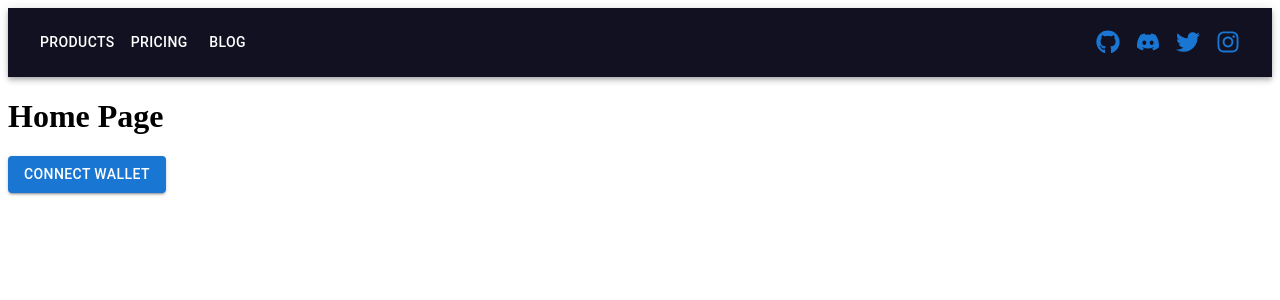
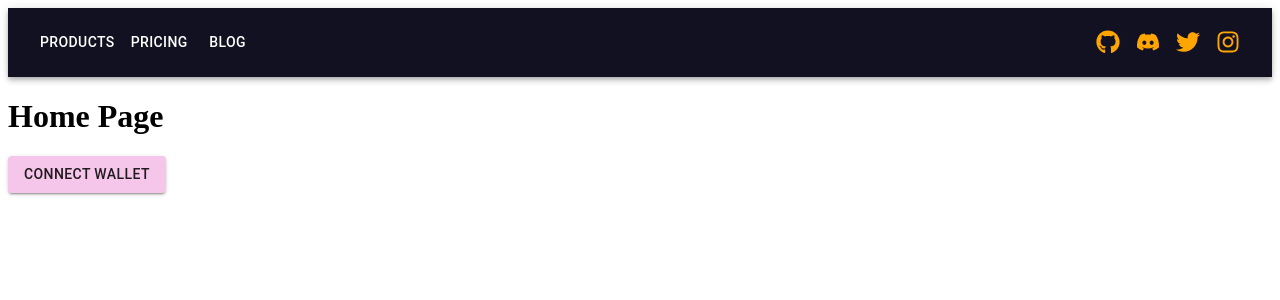
Before and after one commit to Mbaamir/mabudachi-frontEnd, a React (Create React App) app: page / in a window 1280 px wide. Shown: the top 300 px of the page. Built offline with nearby package versions, Linux system fonts and the light colour scheme; what @web3-onboard/injected-wallets, @web3-onboard/walletconnect would draw is missing.

Commit message:
feat(socialMediaBox): add responsiveness
MAB-11

```diff
--- a/src/App.tsx
+++ b/src/App.tsx
@@ -1,12 +1,14 @@
 import Navbar from "./Layouts/Navbar/Navbar";
 import Home from "./Pages/Home/Home";
+import theme from "./Theme/Theme";
+import { ThemeProvider } from "@mui/material/styles";
 
 function App() {
   return (
-    <>
+    <ThemeProvider theme={theme}>
       <Navbar />
       <Home />
-    </>
+    </ThemeProvider>
   );
 }
 
--- a/src/Layouts/Inputs/SocialMedia/socialMedia.tsx
+++ b/src/Layouts/Inputs/SocialMedia/socialMedia.tsx
@@ -1,35 +1,36 @@
 import { FaGithub, FaDiscord, FaTwitter, FaInstagram } from "react-icons/fa";
+import { IconType } from "react-icons";
 
 // Add Social Media Objects as per the interface here. Then include it in the array->socialMediaObjectsArray at the bottom.
 
 export interface socialMediaObject {
   name: string;
   url: string;
-  icon: JSX.Element;
+  icon: IconType;
 }
 
 const Github: socialMediaObject = {
   url: "https://github.com/Mbaamir/mabudachi-frontEnd",
   name: "Github",
-  icon: <FaGithub />,
+  icon: FaGithub,
 };
 
 const Discord: socialMediaObject = {
   url: "https://discord.gg/fJaPE6wEDE",
   name: "Discord",
-  icon: <FaDiscord />,
+  icon: FaDiscord,
 };
 
 const Twitter: socialMediaObject = {
   url: "https://twitter.com/webAurVoltaire",
   name: "Twitter",
-  icon: <FaTwitter />,
+  icon: FaTwitter ,
 };
 
 const Instagram: socialMediaObject = {
   url: "https://instagram.com",
   name: "Instagram",
-  icon: <FaInstagram />,
+  icon: FaInstagram ,
 };
 const socialMediaObjectsArray: socialMediaObject[] = [
   Github,
--- a/src/Layouts/Navbar/Navbar.tsx
+++ b/src/Layouts/Navbar/Navbar.tsx
@@ -8,7 +8,6 @@ import MenuIcon from "@mui/icons-material/Menu";
 import Button from "@mui/material/Button";
 import { styled } from "@mui/material";
 import SocialMediaBox from "./SocialMediaBox/SocialMediaBox";
-import { containerTypeEnum } from "./SocialMediaBox/SocialMediaBox";
 
 const pages = ["Products", "Pricing", "Blog"];
 
@@ -38,7 +37,6 @@ const Navbar = () => {
   return (
     <StyledNavbar position="static" navbarColor="#111122">
       <Toolbar>
-
         <Box sx={{ flexGrow: 1, display: { xs: "flex", md: "none" } }}>
           <IconButton
             size="large"
@@ -62,9 +60,12 @@ const Navbar = () => {
             </Button>
           ))}
         </Box>
-        <Box sx={{ display: { xs: "none", md: "flex" } }}>
-          <SocialMediaBox layout={containerTypeEnum.Box} />
-        </Box>
+
+        <SocialMediaBox
+          layout="Box"
+          iconColor="orange"
+          hideBelow="sm"
+        />
       </Toolbar>
     </StyledNavbar>
   );
--- a/src/Layouts/Navbar/SocialMediaBox/SocialMediaBox.tsx
+++ b/src/Layouts/Navbar/SocialMediaBox/SocialMediaBox.tsx
@@ -2,37 +2,26 @@ import socialMediaObjectsArray from "../../Inputs/SocialMedia/socialMedia";
 import IconButton, { IconButtonProps } from "@mui/material/IconButton";
 import Box from "@mui/material/Box";
 import Grid from "@mui/material/Grid";
-import useMediaQuery from "@mui/material/useMediaQuery";
 import { styled, useTheme } from "@mui/material/styles";
 import {
   FC,
-  useState,
+  createElement,
   ComponentType,
   HTMLAttributes,
   ElementType,
   Fragment,
 } from "react";
 
-const enum targetEnum {
-  blank = "_blank",
-}
+type gridItemWidth = 1 | 2 | 3 | 4 | 5 | 6 | 7 | 8 | 9 | 0 | 11 | 12;
 
-const enum relEnum {
-  noopener = "noopener",
-  noreferrer = "noreferrer",
-}
-
-export const enum containerTypeEnum {
-  Box = "Box",
-  Grid = "Grid",
-}
+type breakpointsType = "xs" | "sm" | "md" | "lg" | "xl";
 
 interface SmIconButtonProps extends IconButtonProps {
   href: string;
-  target: targetEnum.blank;
-  rel: relEnum;
   iconColor?: string;
   iconSize?: string;
+  target: "_blank";
+  rel: "noreferrer";
 }
 
 const SmIconButton = styled(IconButton, {
@@ -44,24 +33,48 @@ const SmIconButton = styled(IconButton, {
   fontSize: iconSize || "24px",
 }));
 
-export interface ISocialMediaBoxProps {
-  layout: containerTypeEnum;
-  xs?: number;
-  sm?: number;
-  md?: number;
-  lg?: number;
-  xl?: number;
+export interface ISocialMediaBase {
   iconColor?: string;
   iconSize?: string;
 }
 
+export interface ISocialMediaBoxBase extends ISocialMediaBase {
+  layout: "Box";
+}
+
+export interface ISocialMediaGridBase extends ISocialMediaBase {
+  layout: "Grid";
+  xsWidth?: gridItemWidth;
+  smWidth?: gridItemWidth;
+  mdWidth?: gridItemWidth;
+  lgWidth?: gridItemWidth;
+  xlWidth?: gridItemWidth;
+}
+
+export interface gridObjectInterface {
+  sx: Object;
+}
+
+type ISocialMediaBoxFixed = ISocialMediaBoxBase | ISocialMediaGridBase;
+
+type ISocialMediaBoxHideBelow = ISocialMediaBoxFixed & {
+  hideBelow?: breakpointsType;
+  hideAbove?: never;
+};
+
+type ISocialMediaBoxHideAbove = ISocialMediaBoxFixed & {
+  hideBelow?: never;
+  hideAbove?: breakpointsType;
+};
+
+type ISocialMediaBoxProps = ISocialMediaBoxHideBelow | ISocialMediaBoxHideAbove;
+
 interface socMedContainerPropsInterface
   extends HTMLAttributes<HTMLOrSVGElement> {
   as: ComponentType;
-  container?: boolean;
 }
 
-const SocMedContainer: FC<socMedContainerPropsInterface> = ({
+const SocMedBoxContainer: FC<socMedContainerPropsInterface> = ({
   as: Tag = Box,
   children,
   ...otherProps
@@ -84,27 +97,67 @@ const SocMedItem: FC<socMedItemPropsInterface> = ({
 };
 
 export default function SocialMediaBox(props: ISocialMediaBoxProps) {
+  // if (!socialMediaObjectsArray) return;
+
   const layout = props.layout;
-  const xs = props.xs;
+  const hideAbove = props.hideAbove;
+  const hideBelow = props.hideBelow;
+
+  let sx = {
+    display: { xs: "flex", sm: "flex", md: "flex", lg: "flex", xl: "flex" },
+  };
+
+  type displayType = keyof typeof sx.display;
+
+  if (hideBelow) {
+    let areAllSetToHide = false;
+    let hideBelowVal: displayType = hideBelow;
+    let display = sx.display;
+    for (let key in display) {
+      if (key === hideBelowVal) {
+        areAllSetToHide = true;
+      }
+      if (areAllSetToHide) break;
+      display[key as keyof typeof display] = "none";
+      console.log(display);
+    }
+  }
+
+  if (hideAbove) {
+    let areAllSkipped = false;
+    let hideAboveVal: displayType = hideAbove;
+    let display = sx.display;
+    for (let key in display) {
+      if (key === hideAboveVal) {
+        areAllSkipped = true;
+      }
+      if (areAllSkipped) {
+        display[key as keyof typeof display] = "none";
+      }
+      console.log(display);
+    }
+  }
 
   const socMedItemProps =
     layout === "Grid"
       ? {
           as: Grid,
           item: true,
-          xs: props.xs,
+          xs: props.xsWidth,
+          sm: props.smWidth,
+          md: props.mdWidth,
+          lg: props.lgWidth,
+          xl: props.xlWidth,
         }
       : {
           as: Fragment,
         };
 
-  const SocMedContainerProps =
+  const SocMedBoxContainerProps =
     layout === "Grid"
-      ? {
-          as: Grid,
-          container: true,
-        }
+      ? { sx, as: Grid }
       : {
+          sx,
           as: Box,
         };
 
@@ -120,22 +173,22 @@ export default function SocialMediaBox(props: ISocialMediaBoxProps) {
   }
 
   return (
-    <SocMedContainer {...SocMedContainerProps}>
+    <SocMedBoxContainer {...SocMedBoxContainerProps}>
       {socialMediaObjectsArray.map((item: any, index: number) => {
         return (
           <SocMedItem {...socMedItemProps} key={`${item.url}_${index}`}>
             <SmIconButton
               href={item.url}
-              target={targetEnum.blank}
-              rel={relEnum.noopener}
+              target="_blank"
+              rel="noreferrer"
               iconColor={iconColor}
               iconSize={iconSize}
             >
-              {item.icon}
+              {createElement(item.icon)}
             </SmIconButton>
           </SocMedItem>
         );
       })}
-    </SocMedContainer>
+    </SocMedBoxContainer>
   );
 }
--- /dev/null
+++ b/src/Theme/Theme.ts
@@ -0,0 +1,15 @@
+import { red } from "@mui/material/colors";
+import { createTheme } from "@mui/material/styles";
+
+const theme = createTheme({
+  palette: {
+    primary: {
+      main: "#F6C6EA",
+    },
+    secondary: {
+      main: "#C6F6D2",
+    },
+  },
+});
+
+export default theme;
```
